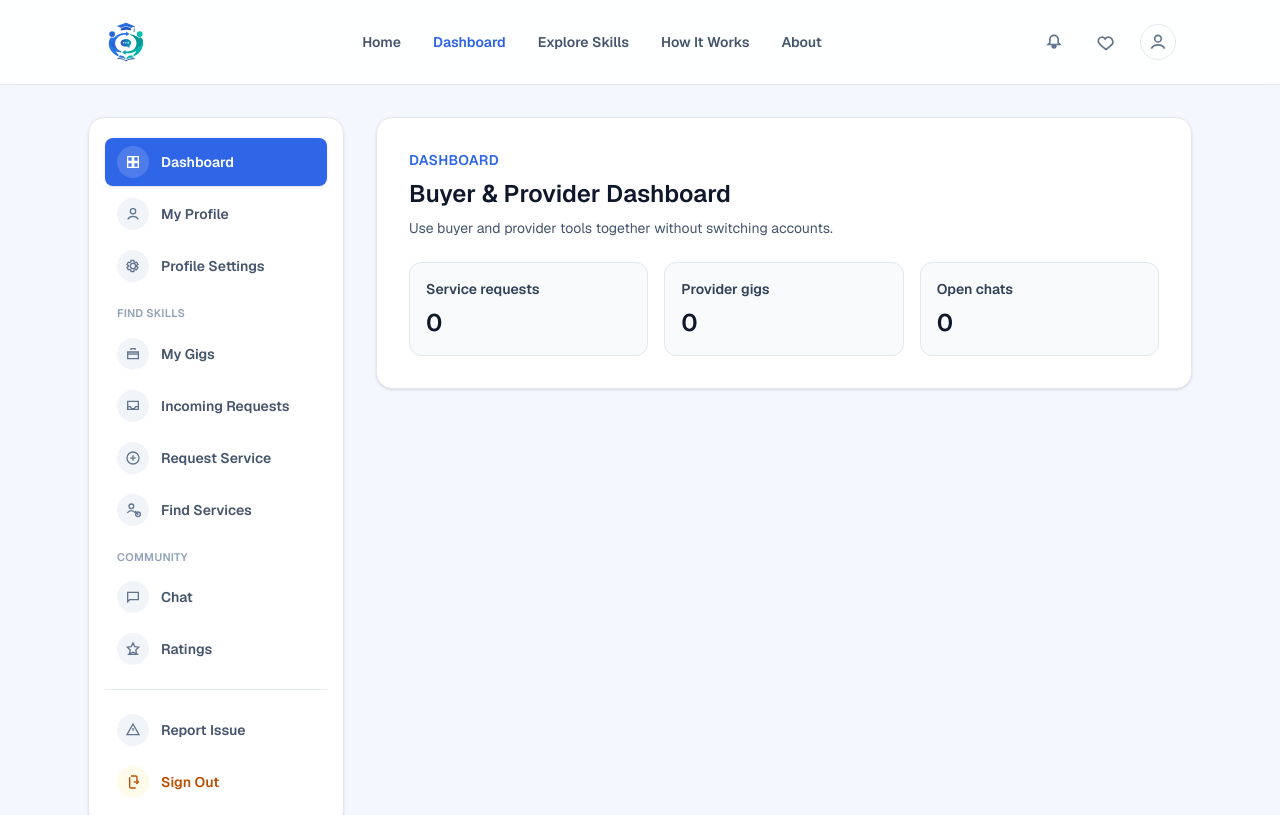
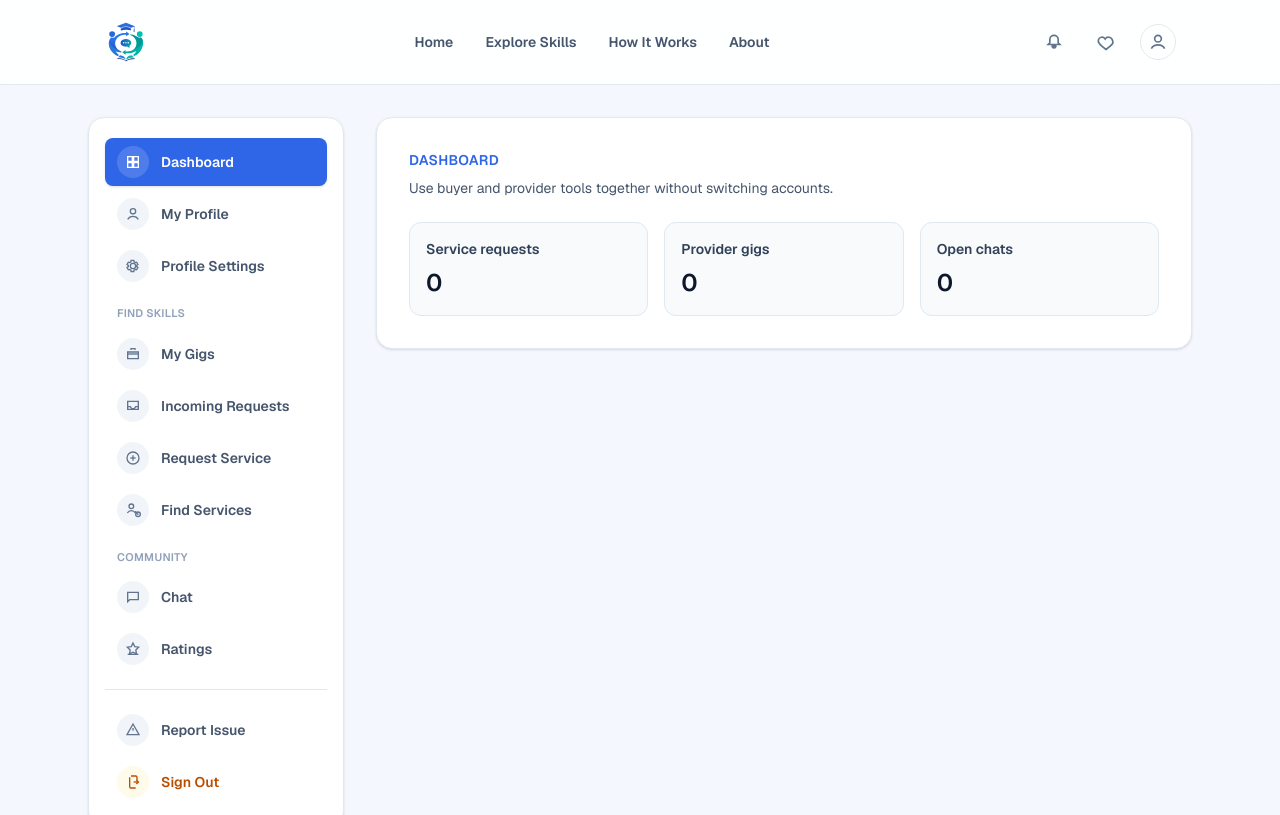
Before and after one commit to kusharidesilva/skill-swap-hub, a Next.js app: page /dashboard/both in a window 1280 px wide. Shown: the top 815 px of the page. Built offline with nearby package versions, Linux system fonts and the light colour scheme.

Commit message:
refactor: remove unused dashboard titles and navbar dashboard links

```diff
--- a/src/components/dashboard-view.tsx
+++ b/src/components/dashboard-view.tsx
@@ -8,17 +8,17 @@ type DashboardViewProps = {
 
 const dashboardCopy: Record<Role, { title: string; description: string; stats: string[] }> = {
   buyer: {
-    title: "Buyer Dashboard",
+    title: "",
     description: "Track service requests, saved providers, chats, and ratings from one place.",
     stats: ["Active requests", "Saved services", "Unread chats"],
   },
   provider: {
-    title: "Provider Dashboard",
+    title: "",
     description: "Manage your gigs, incoming requests, conversations, and student feedback.",
     stats: ["Published gigs", "Incoming requests", "Average rating"],
   },
   both: {
-    title: "Buyer & Provider Dashboard",
+    title: "",
     description: "Use buyer and provider tools together without switching accounts.",
     stats: ["Service requests", "Provider gigs", "Open chats"],
   },
--- a/src/components/navbar.tsx
+++ b/src/components/navbar.tsx
@@ -33,7 +33,6 @@ export default function Navbar({ role: propRole }: NavbarProps) {
       case "provider":
         return [
           { name: "Home", href: "/home/provider" },
-          { name: "Dashboard", href: "/dashboard/provider" },
           { name: "Explore Skills", href: "/home/provider#explore-skills" },
           { name: "How It Works", href: "/home/provider#how-it-works" },
           { name: "About", href: "/about/provider" },
@@ -41,7 +40,6 @@ export default function Navbar({ role: propRole }: NavbarProps) {
       case "both":
         return [
           { name: "Home", href: "/home/buyer" },
-          { name: "Dashboard", href: "/dashboard/both" },
           { name: "Explore Skills", href: "/home/buyer#explore-skills" },
           { name: "How It Works", href: "/home/buyer#how-it-works" },
           { name: "About", href: "/about/buyer" },
@@ -49,7 +47,6 @@ export default function Navbar({ role: propRole }: NavbarProps) {
       case "buyer":
         return [
           { name: "Home", href: "/home/buyer" },
-          { name: "Dashboard", href: "/dashboard/buyer" },
           { name: "Explore Skills", href: "/home/buyer#explore-skills" },
           { name: "How It Works", href: "/home/buyer#how-it-works" },
           { name: "About", href: "/about/buyer" },
@@ -125,8 +122,8 @@ export default function Navbar({ role: propRole }: NavbarProps) {
     ? activeSection
     : pathname.startsWith("/about")
     ? "About"
-    : pathname.startsWith("/dashboard")
-    ? "Dashboard"
+    // : pathname.startsWith("/dashboard")
+    // ? "Dashboard"
     : "";
 
   return (
```
Also changed, not shown: 1 other file (tests, documents, lock files or other folders).
